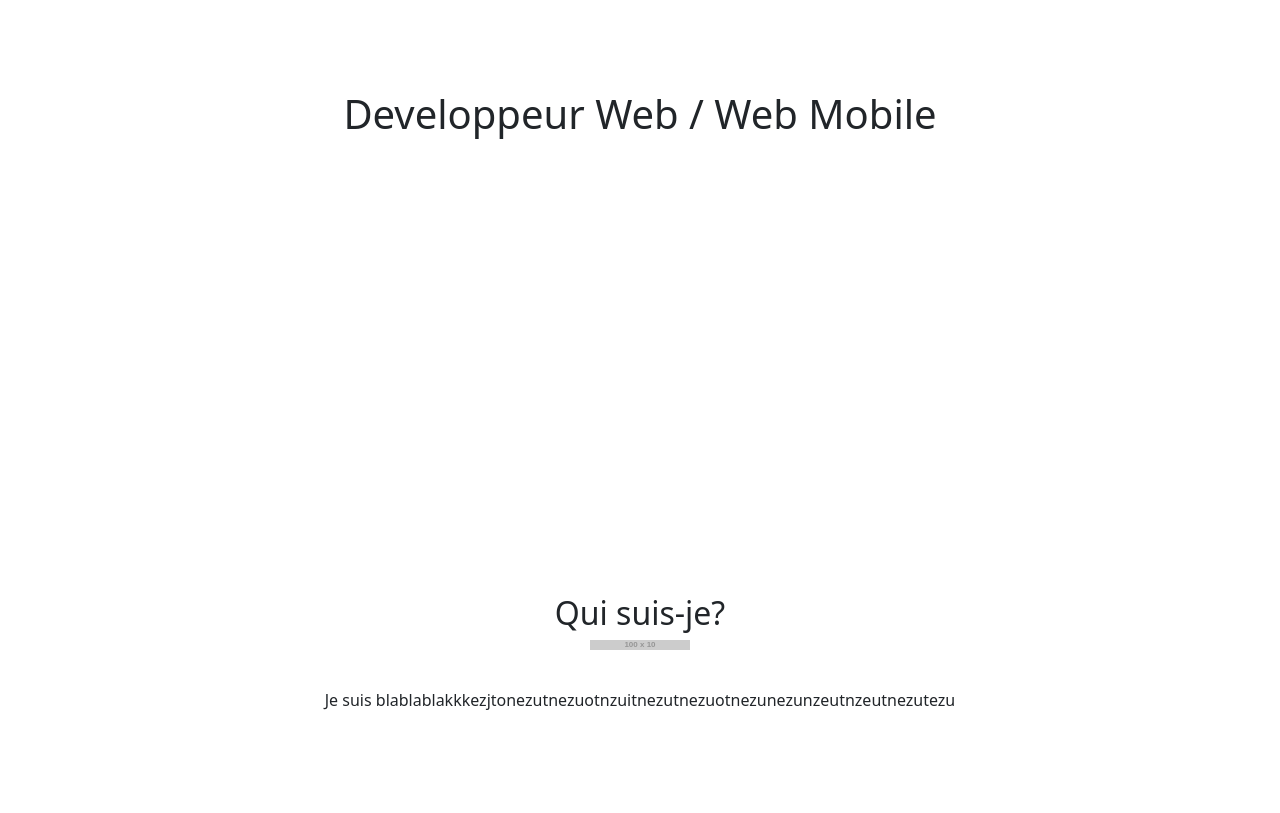
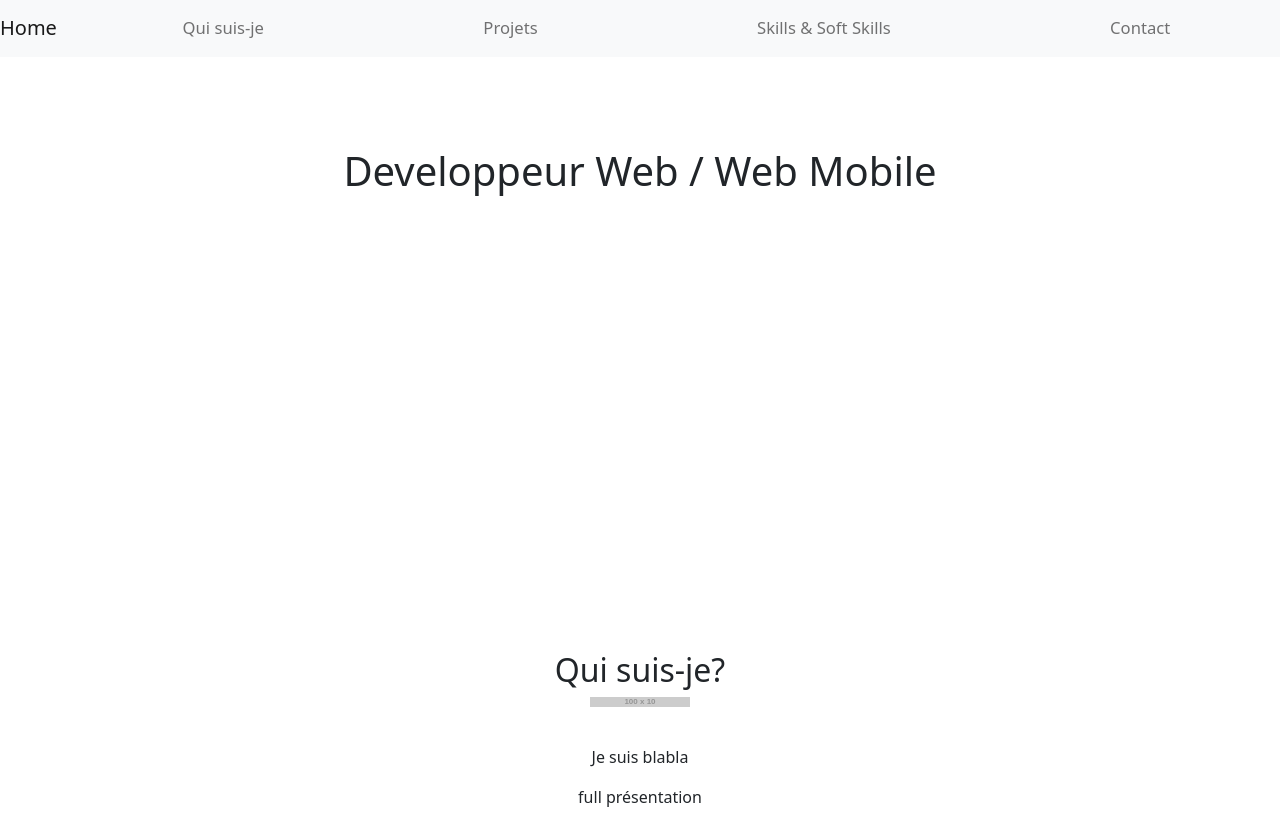
Before and after one commit to JesseJr1/monprojetportfolio, a plain HTML site: page index.html in a window 1280 px wide. Shown: the top 813 px of the page. Drawn offline with nearby package versions, Linux system fonts and the light colour scheme; placeholder pictures from the web are drawn by us.

Commit message:
Add Navbar (WIP)

```diff
--- a/index.html
+++ b/index.html
@@ -9,6 +9,28 @@
 	<title>Jesse Tobias</title>
 </head>
 <body>
+	<nav class="navbar navbar-expand-lg navbar-light bg-light">
+		<a class="navbar-brand" href="#">Home</a>
+		<button class="navbar-toggler" type="button" data-toggle="collapse" data-target="#navbarNav" aria-controls="navbarNav" aria-expanded="false" aria-label="Toggle navigation">
+		  <span class="navbar-toggler-icon"></span>
+		</button>
+		<div class="collapse navbar-collapse" id="navbarNav">
+		  <ul class="navbar-nav justify-content-around">
+			<li class="nav-item">
+			  <a class="nav-link" href="#titre-presentation">Qui suis-je</a>
+			</li>
+			<li class="nav-item">
+			  <a class="nav-link" href="#titre-projet">Projets</a>
+			</li>
+			<li class="nav-item">
+			  <a class="nav-link" href="#titre-skill">Skills & Soft Skills</a>
+			</li>
+			<li class="nav-item">
+				<a class="nav-link" href="#titre-contact">Contact</a>
+			  </li>
+		  </ul>
+		</div>
+	  </nav>
 	<header class="header">
 		<div>
 			<h1 class="titre-h1">Developpeur Web / Web Mobile </h1>
@@ -17,15 +39,19 @@
 
 	<main>
 		<section class="presentation">
-			<h2 class="titre-presentation">Qui suis-je?</h2>
+			<h2 class="titre-presentation" id="titre-presentation">Qui suis-je?</h2>
 				<div class="ma-photo-profil">
 					<img src="https://via.placeholder.com/100x10>">
 				</div>
-				<p class="ma-presentation">Je suis blablablakkkezjtonezutnezuotnzuitnezutnezuotnezunezunzeutnzeutnezutezu</p>
+				<div class="ma-presentation">
+					<p>Je suis blabla</p>
+					<p>full présentation</p>
+				</div>
+
 		</section>
 
 		<section>
-			<h2 class="titre-projet">Projets</h2>
+			<h2 class="titre-projet" id="titre-projet">Projets</h2>
 				<div class="projets">
 					<div >
 						<img src="https://via.placeholder.com/100x10>" alt="photo du projet">
@@ -44,12 +70,12 @@
 
 		<section class="skill">
 			<div>
-				<h2 class="titre-skill" id="skill">Skills & Soft Skills </h2>
+				<h2 class="titre-skill" id="titre-skill">Skills & Soft Skills </h2>
 			</div>
 		</section>
 
 		<section class="contact">
-				<h2 class="titre-contact" id="contact">Contact</h2>
+				<h2 class="titre-contact" id="titre-contact">Contact</h2>
 				<div class="d-flex justify-content-center">
 					<form class="formulaire">
 						<div class="form-group">
@@ -57,7 +83,7 @@
 							<input type="text" class="form-control" id="name" placeholder="Entez votre nom et prénom">
 						</div>
 						<div class="form-group">
-							<label for="email">Email address</label>
+							<label for="email">E-mail</label>
 							<input type="email" class="form-control" id="email" placeholder="Enter email">
 						</div>
 						<div class="form-group">
--- a/style.css
+++ b/style.css
@@ -1,5 +1,16 @@
 * {
     margin: 0;
+}
+/* ########################################################### */
+    /* NAVBAR */
+.navbar {
+    width: 100%;
+    margin: 0 auto;
+    background-color: rgba(255, 255, 255, 0.527);
+    font-size: 1.3vw;
+}
+.navbar-nav {
+    width: 100%;
 }
 /* ########################################################### */
     /* HEADER  */
@@ -18,6 +29,9 @@
     /* PRESENTATION */
 .presentation {
     background-image: url(/monprojetportfolio/fond-blanc-presentation.jpeg);
+    background-size: cover;
+    background-repeat: no-repeat;
+    width: 100%;
     padding-bottom: 10%;
 }
 .titre-presentation {
@@ -33,11 +47,13 @@
     padding-top: 3%;
 }
 /* ########################################################### */
-    /* PRESENTATION  */
+    /* PROJETS */
 .projets {
     display: flex;
     justify-content: center;
     gap: 25%;
+    padding-top: 7%;
+    padding-bottom: 10%;
 }
 .titre-projet {
     text-align: center;
```
